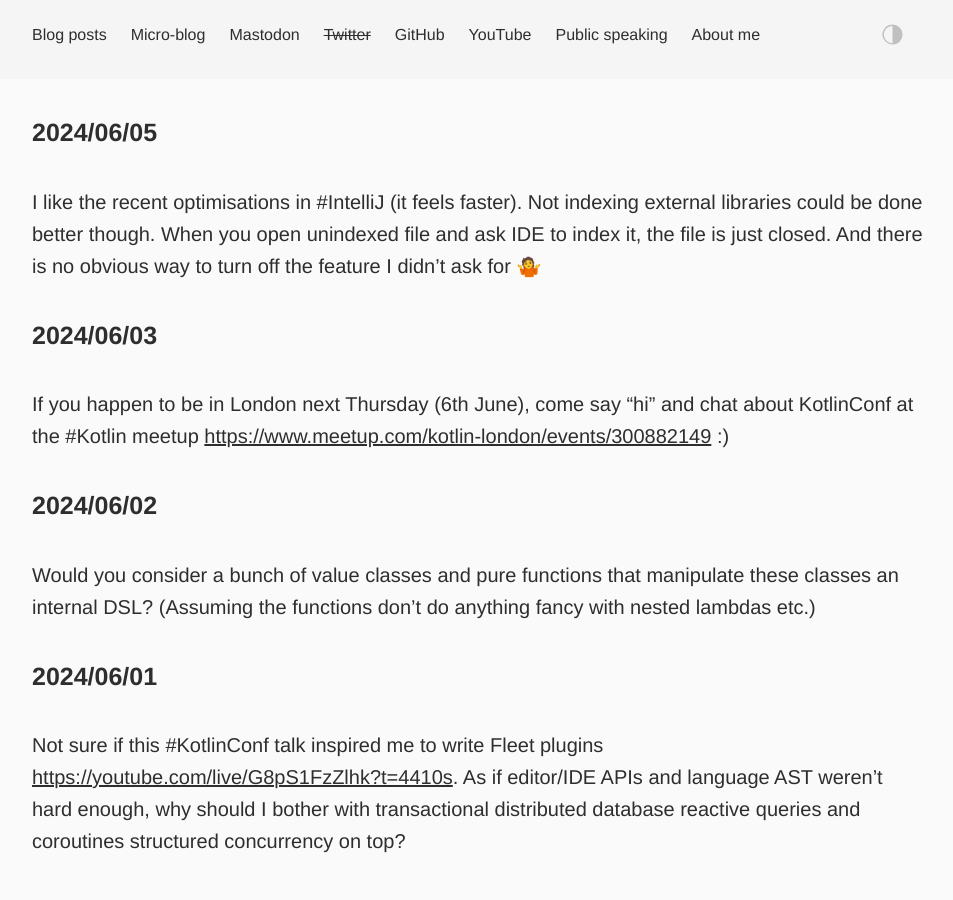
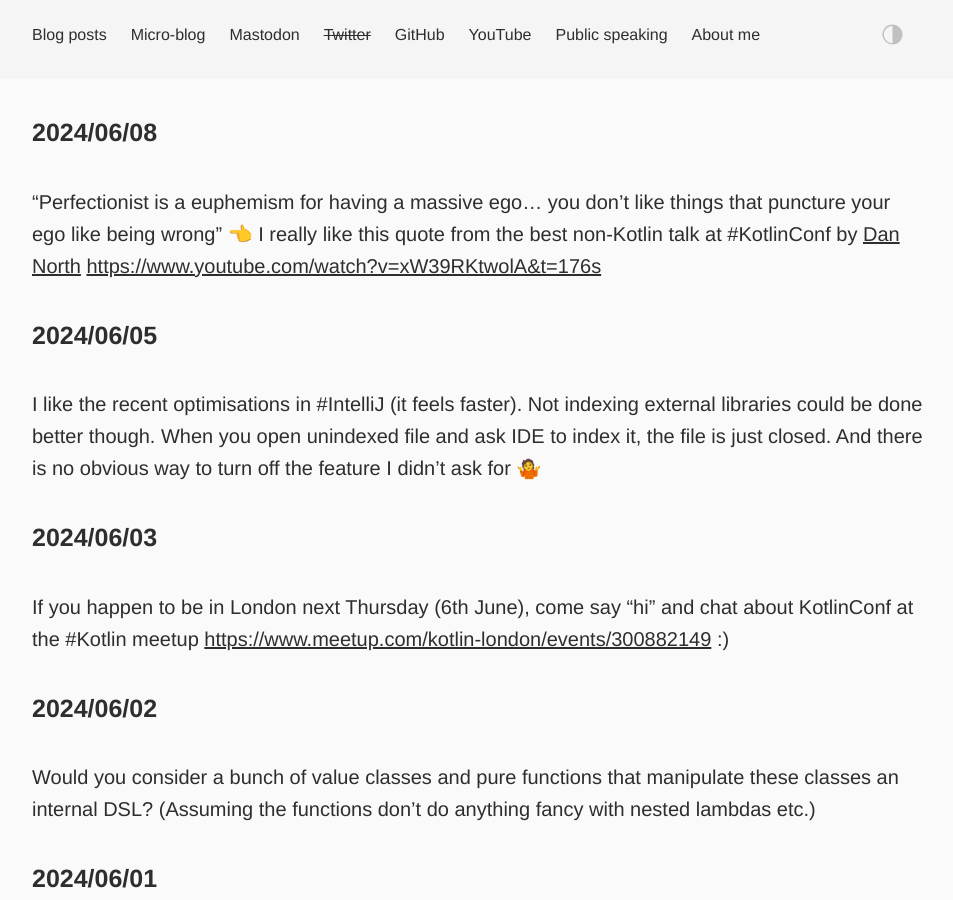
Before and after one commit to dkandalov/dkandalov.github.io, a Jekyll site: the page built from micro-blog.md, in a window 1280 px wide and 900 px high. Shown: the whole window, without its empty margins (160-1113 px from the left). Built offline with Jekyll 4.4.1, drawn with Linux system fonts in a browser that asks for light colours.

Commit message:
updated micro-blog

```diff
--- a/micro-blog.md
+++ b/micro-blog.md
@@ -2,6 +2,9 @@
 layout: post
 permalink: /micro-blog/
 ---
+
+#### 2024/06/08
+"Perfectionist is a euphemism for having a massive ego... you don't like things that puncture your ego like being wrong" 👈 I really like this quote from the best non-Kotlin talk at #KotlinConf by [Dan North](https://twitter.com/tastapod) <https://www.youtube.com/watch?v=xW39RKtwolA&t=176s>
 
 #### 2024/06/05
 I like the recent optimisations in #IntelliJ (it feels faster). Not indexing external libraries could be done better though. When you open unindexed file and ask IDE to index it, the file is just closed. And there is no obvious way to turn off the feature I didn't ask for 🤷‍
```
